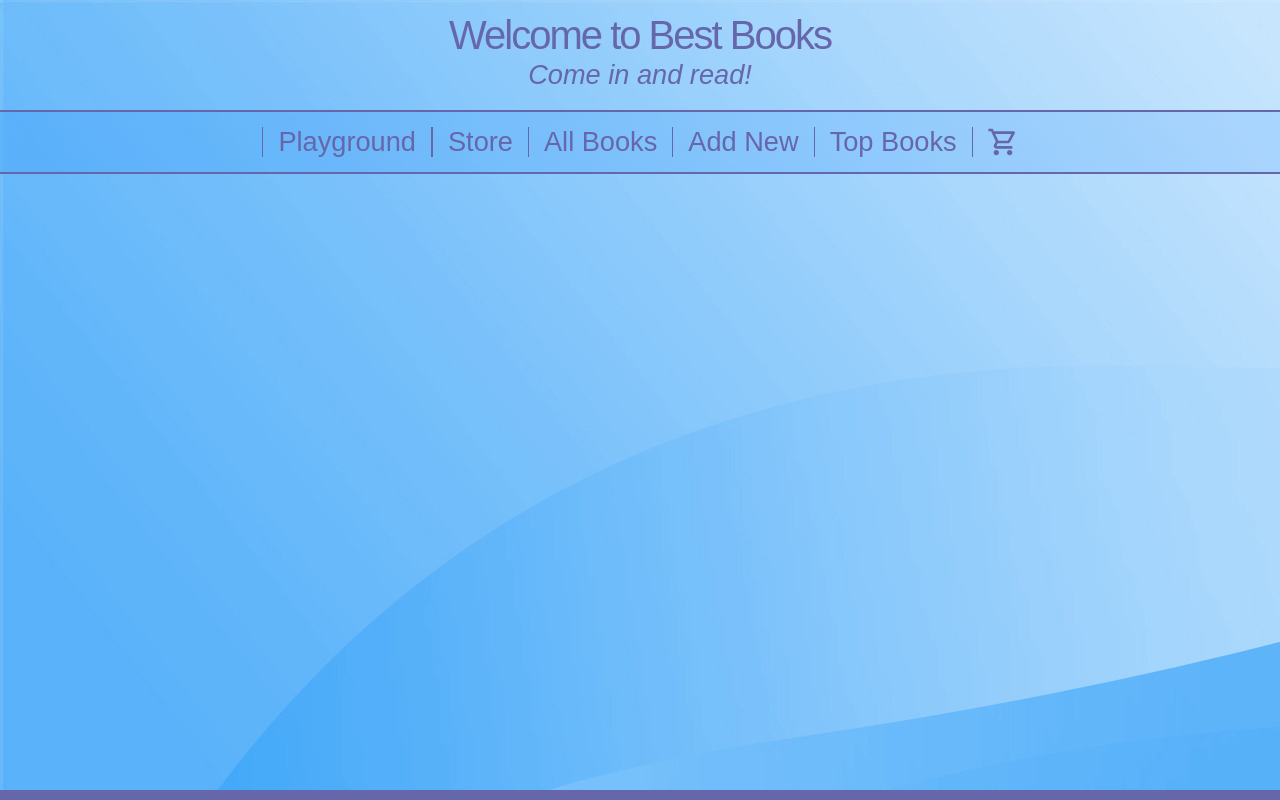
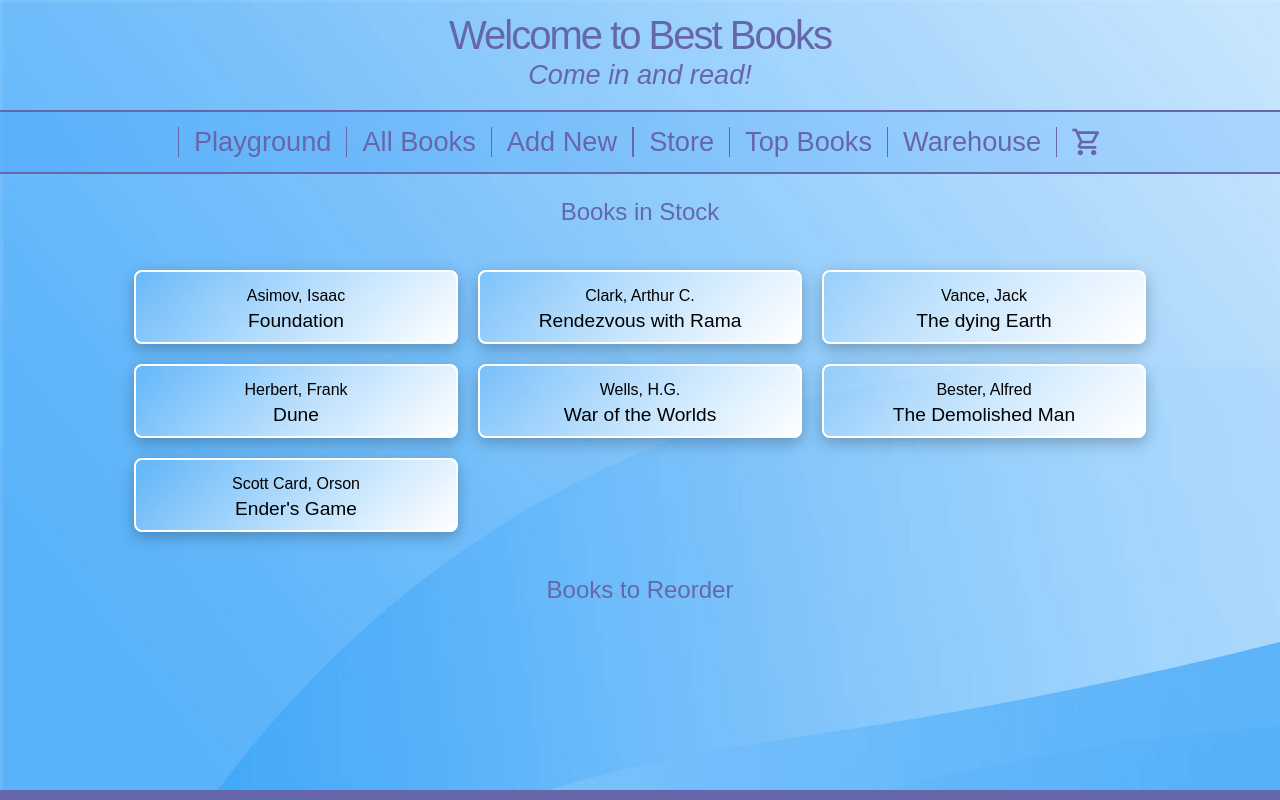
Before and after one commit to hinzberg/best-books-angular-learning, an Angular app: page /warehouse in a window 1280 px wide. Before the commit this address led to /. Built offline with nearby package versions, Linux system fonts and the light colour scheme.

Commit message:
2024-07-09 Warehouse Drag Drop

```diff
--- /dev/null
+++ b/src/app/Components/books-warehouse/books-warehouse.component.css
@@ -0,0 +1,51 @@
+.section {
+  text-align: center;
+  margin: 10px;
+  padding: 10px;
+}
+
+
+.bookShelf {
+  text-align: center;
+  margin: 10px;
+  padding: 10px;
+  display: grid;
+  background-color: transparent;
+  justify-content: center;
+  grid-template-columns: auto auto auto;
+}
+
+.bookShelfItem {
+  font-size: 1.2rem;
+  font-weight: 400;
+  font-family: "Arial";
+  background: linear-gradient(139deg, rgba(255,255,255,0) 0%, rgba(255,255,255,1) 100%);
+  padding: 10px;
+  margin: 10px;
+  border-radius: 8px;
+  border: 2px solid white;
+  box-shadow: rgba(0, 0, 0, 0.25) 0px 5px 15px;
+  backdrop-filter: blur(1px);
+  text-align: center;
+  width: 300px;
+}
+
+.bookShelfItemAutor {
+  font-size: 1rem;
+  margin-top: 5px;
+}
+
+.bookShelfItemTitle {
+  font-size: 1.2rem;
+  font-weight: 400;
+  font-family: "Arial";
+  margin-top: 5px;
+}
+
+.bookShelfItemPrice {
+  font-size: 1.2rem;
+  font-weight: 600;
+  font-family: "Arial";
+  margin-top: 8px;
+  margin-right: 10px;
+}
--- /dev/null
+++ b/src/app/Components/books-warehouse/books-warehouse.component.html
@@ -0,0 +1,43 @@
+<h3 class="section">Books in Stock</h3>
+
+<div
+  class="bookShelf"
+  cdkDropList
+  #stockList="cdkDropList"
+  [cdkDropListData]="stock"
+  [cdkDropListConnectedTo]="[reorderList]"
+  (cdkDropListDropped)="drop($event)"
+>
+  <div *ngFor="let book of stock" cdkDrag>
+    <div class="bookShelfItem">
+      <div class="bookShelfItemAutor">
+        {{ book.Autor }}
+      </div>
+      <div class="bookShelfItemTitle">
+        {{ book.Title }}
+      </div>
+    </div>
+  </div>
+</div>
+
+<h3 class="section">Books to Reorder</h3>
+
+<div
+  class="bookShelf"
+  cdkDropList
+  #reorderList="cdkDropList"
+  [cdkDropListData]="reorder"
+  [cdkDropListConnectedTo]="[stockList]"
+  (cdkDropListDropped)="drop($event)"
+>
+  <div *ngFor="let book of reorder" cdkDrag>
+    <div class="bookShelfItem">
+      <div class="bookShelfItemAutor">
+        {{ book.Autor }}
+      </div>
+      <div class="bookShelfItemTitle">
+        {{ book.Title }}
+      </div>
+    </div>
+  </div>
+</div>
--- /dev/null
+++ b/src/app/Components/books-warehouse/books-warehouse.component.ts
@@ -0,0 +1,44 @@
+import { Component } from '@angular/core';
+import { CommonModule } from '@angular/common';
+import { BookService } from '../../Services/book.service';
+import { DragDropModule } from '@angular/cdk/drag-drop';
+import {
+  CdkDragDrop,
+  moveItemInArray,
+  transferArrayItem,
+} from '@angular/cdk/drag-drop';
+import { Book } from '../../Classes/Book';
+
+
+@Component({
+  selector: 'app-books-warehouse',
+  standalone: true,
+  imports: [CommonModule, DragDropModule],
+  templateUrl: './books-warehouse.component.html',
+  styleUrl: './books-warehouse.component.css',
+})
+export class BooksWarehouseComponent {
+  constructor(public bookservice: BookService) {}
+
+  stock = this.bookservice.booksInStock
+  reorder = this.bookservice.booksToReorder
+
+  drop(event: CdkDragDrop<Book[]>) {
+    if (event.previousContainer === event.container) {
+      // Reorder items within the same list
+      moveItemInArray(
+        event.container.data,
+        event.previousIndex,
+        event.currentIndex
+      );
+    } else {
+      // Move items between lists
+      transferArrayItem(
+        event.previousContainer.data,
+        event.container.data,
+        event.previousIndex,
+        event.currentIndex
+      );
+    }
+  }
+}
--- a/src/app/Components/page-header/page-header.component.html
+++ b/src/app/Components/page-header/page-header.component.html
@@ -5,10 +5,11 @@
 
 <nav class="navigationBar">
   <a class="navigationLink" routerLink="/playground">Playground</a>
-  <a class="navigationLink" routerLink="/shopping-store">Store</a>
   <a class="navigationLinkRight" routerLink="/all-books">All Books</a>
   <a class="navigationLinkRight" routerLink="/book-entry">Add New</a>
+  <a class="navigationLink" routerLink="/shopping-store">Store</a>
   <a class="navigationLinkRight" routerLink="/top-list">Top Books</a>
+  <a class="navigationLinkRight" routerLink="/warehouse">Warehouse</a>
   <div class="group" routerLink="/shopping-cart">
     <div class="cart"></div>
     <div class="navigationItem" *ngIf="shoppingservice.books.length > 0">{{ shoppingservice.books.length }}</div>
--- a/src/app/Components/shopping-store/shopping-store.component.css
+++ b/src/app/Components/shopping-store/shopping-store.component.css
@@ -1,3 +1,12 @@
+
+
+.section {
+  text-align: center;
+  margin: 10px;
+  padding: 10px;
+}
+
+
 .bookShelf {
   text-align: center;
   margin: 10px;
--- a/src/app/Components/shopping-store/shopping-store.component.html
+++ b/src/app/Components/shopping-store/shopping-store.component.html
@@ -1,3 +1,5 @@
+<h3 class="section">Books in Stock</h3>
+
 <div class="bookShelf">
   <div *ngFor="let book of bookservice.books">
     <div class="bookShelfItem">
@@ -16,3 +18,6 @@
     </div>
   </div>
 </div>
+
+
+<h3 class="section">Books to Reorder</h3>
--- a/src/app/Components/shopping-store/shopping-store.component.ts
+++ b/src/app/Components/shopping-store/shopping-store.component.ts
@@ -13,7 +13,10 @@ import { ShoppingService } from '../../Services/shopping.service';
   changeDetection: ChangeDetectionStrategy.OnPush,
 })
 export class ShoppingStoreComponent {
-  constructor(public bookservice: BookService, public shoppingservice : ShoppingService) {}
+  constructor(
+    public bookservice: BookService,
+    public shoppingservice: ShoppingService
+  ) {}
 
   addToCart(book: Book) {
     // alert(`Added to cart\n${book.Title} by ${book.Autor}`);
--- a/src/app/Components/top-list/top-list.component.ts
+++ b/src/app/Components/top-list/top-list.component.ts
@@ -9,7 +9,7 @@ import {
   moveItemInArray,
   transferArrayItem,
 } from '@angular/cdk/drag-drop';
-import { Book } from '../../Classes/Book';
+
 
 @Component({
   selector: 'app-top-list',
--- a/src/app/Services/book.service.ts
+++ b/src/app/Services/book.service.ts
@@ -30,6 +30,9 @@ export class BookService {
   topBooks = this.books;
 
   isFiltered: boolean = false;
+
+  booksInStock = this.books;
+  booksToReorder : Book[] = [];
 
   constructor() {}
 
--- a/src/app/app.routes.ts
+++ b/src/app/app.routes.ts
@@ -6,6 +6,7 @@ import { ShoppingStoreComponent } from './Components/shopping-store/shopping-sto
 import { TaggingCellComponent } from './Components/tagging-cell/tagging-cell.component';
 import { PlaygroundComponent } from './Components/playground/playground.component';
 import { TopListComponent } from './Components/top-list/top-list.component';
+import { BooksWarehouseComponent } from './Components/books-warehouse/books-warehouse.component';
 
 export const routes: Routes = [
   // The path with an empty name is the default page and will be
@@ -22,4 +23,5 @@ export const routes: Routes = [
   { path: 'shopping-cart', component: ShoppingCartComponent },
   { path: 'shopping-store', component: ShoppingStoreComponent },
   { path: 'top-list', component: TopListComponent },
+  { path: 'warehouse', component: BooksWarehouseComponent },
 ];
--- a/src/styles.css
+++ b/src/styles.css
@@ -37,6 +37,17 @@ h2 {
   margin: 0;
   font-family: "Arial";
 }
+
+
+h3 {
+  font-size: 1.5em;
+  color: var(--primary-color);
+  font-weight: 400;
+  line-height: 150%;
+  margin: 0;
+  font-family: "Arial";
+}
+
 
 label {
   font-size: 1.2rem;
```
